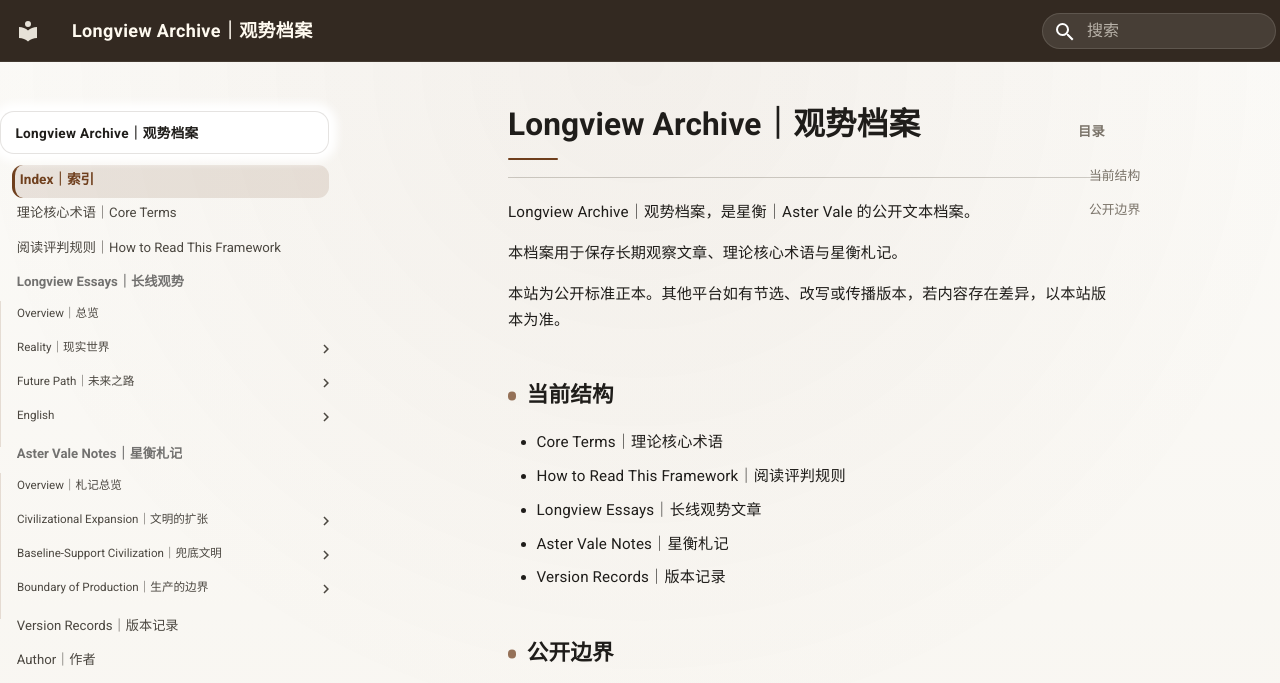
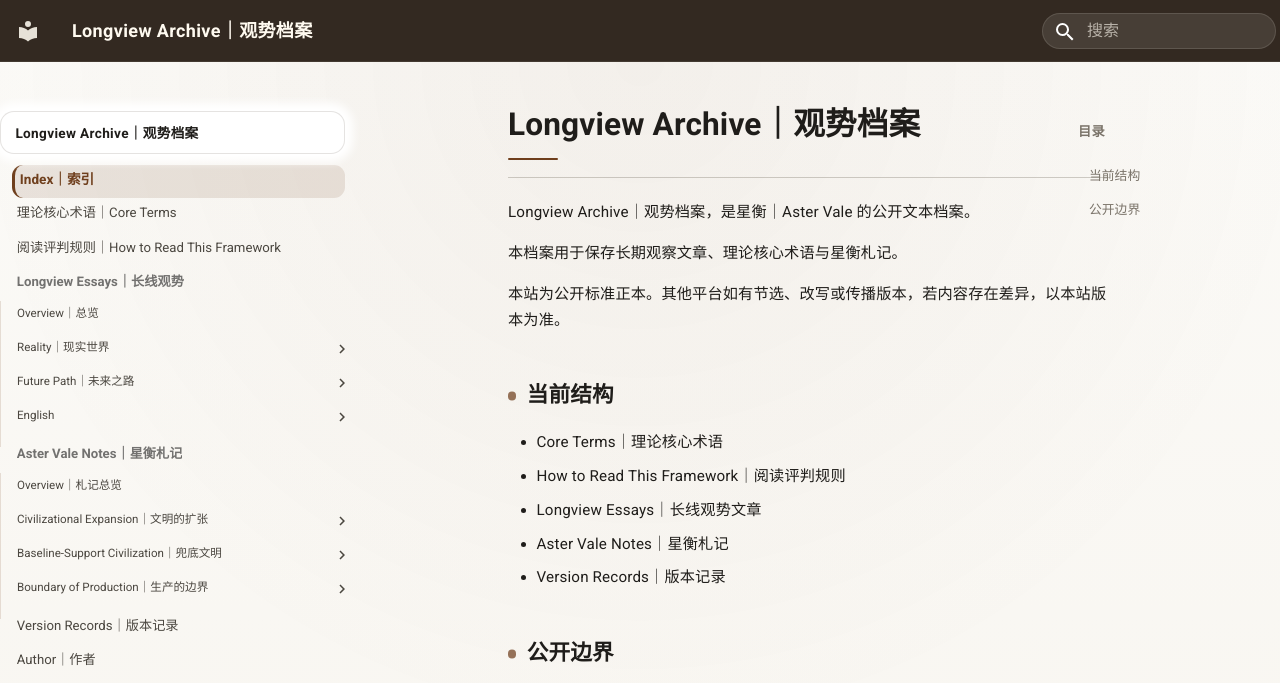
Before and after one commit to guanshi1688/longview-archive, an MkDocs documentation site: the page built from docs/index.md, in a window 1280 px wide. Shown: the top 683 px of the page. Built offline with MkDocs 1.6.1 and Material for MkDocs 9.7.7, drawn with Linux system fonts in a browser that asks for light colours.

Commit message:
Update extra.css

```diff
--- a/docs/stylesheets/extra.css
+++ b/docs/stylesheets/extra.css
@@ -990,9 +990,9 @@ body.wide-page .md-content__inner {
   .md-sidebar--primary .md-sidebar__scrollwrap,
   .md-sidebar--primary .md-sidebar__inner,
   .md-sidebar--primary .md-nav {
-    width: calc(20rem - 2rem) !important;
-    min-width: calc(20rem - 2rem) !important;
-    max-width: calc(20rem - 2rem) !important;
+    width: calc(20rem - 1.2rem) !important;
+    min-width: calc(20rem - 1.2rem) !important;
+    max-width: calc(20rem - 1.2rem) !important;
     box-sizing: border-box;
   }
 
```
